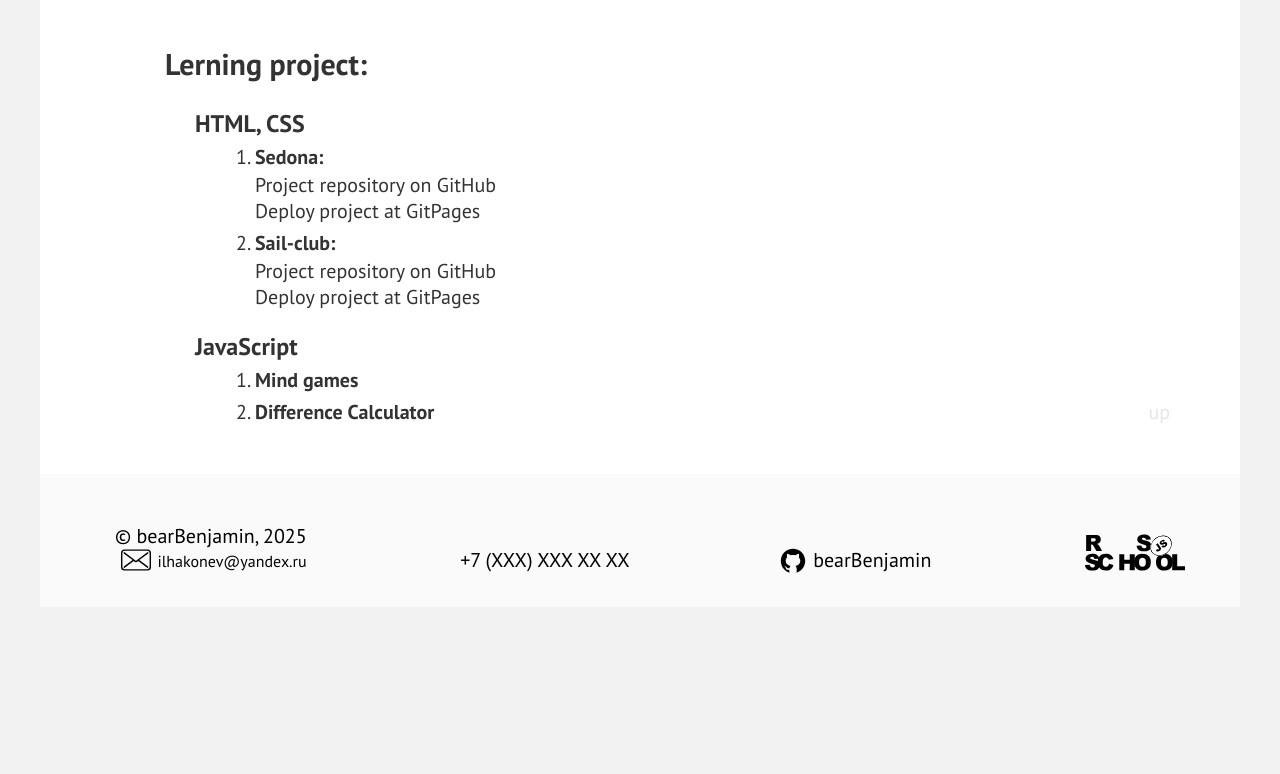
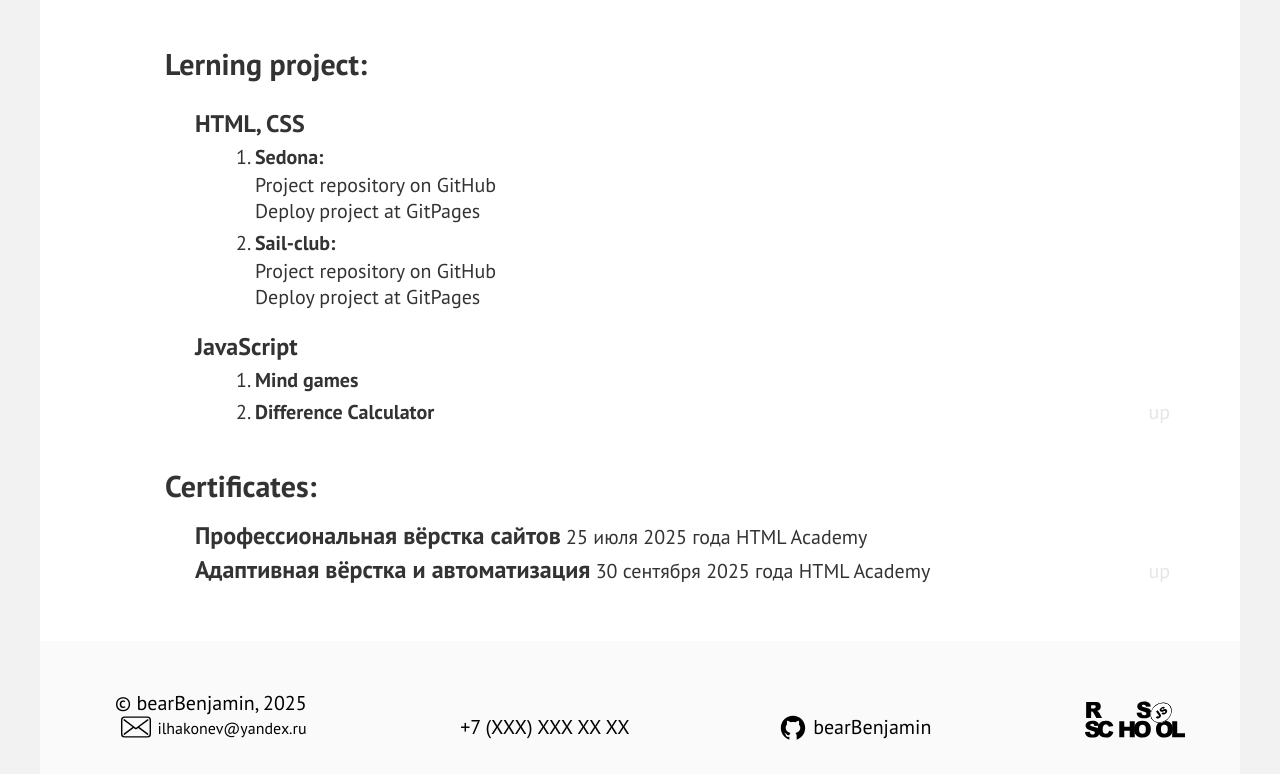
Before and after one commit to bearBenjamin/rsschool-cv, a plain HTML site: page index.html in a window 1280 px wide. Shown: the part 1386-2160 px from the top of the page. Before the commit the page ends 1993 px from the top, so only its background shows below. Drawn offline with Linux system fonts and the light colour scheme.

Commit message:
feat: add section Certificates

```diff
--- a/index.html
+++ b/index.html
@@ -4,6 +4,8 @@
 <head>
   <meta charset="utf-8">
   <title>CV-bearBenjamin</title>
+  <link rel="preload" href="assets/font/ptsans-700.woff2" as="font" crossorigin="anonymous" type="font/woff2">
+  <link rel="preload" href="assets/font/ptsans-400.woff2" as="font" crossorigin="anonymous" type="font/woff2">
   <link rel="stylesheet" href="style.css">
 </head>
 
@@ -52,12 +54,17 @@
               <h2 class="navigation-title">Learning project</h2>
             </a>
           </li>
+          <li class="navigation-item">
+            <a class="navigation-link" href="#certificates">
+              <h2 class="navigation-title">Certificates</h2>
+            </a>
+          </li>
         </ul>
       </nav>
     </header>
     <main class="main-page">
       <section class="about">
-        <img class="avatar" src="assets/image/avatar.jpg" width="210" height="210" alt="аватар">
+        <img class="avatar" src="assets/image/avatar.jpg" width="210" height="210" alt="аватар" loading="lazy">
         <div class="inner-container">
           <h1 class="main-title">Bear benjamin</h1>
           <p class="about-text">student RS-school</p>
@@ -223,6 +230,22 @@
           </li>
         </ul>
       </section>
+      <section class="certificates" id="certificates">
+        <span class="certificates-up">
+          <a class="certificates-up-link" href="#start">up</a>
+        </span>
+        <h2>Certificates:</h2>
+        <ul class="certificates-list">
+          <li class="certificates-item">
+            <a class="certificates-link" href="https://assets.htmlacademy.ru/certificates/intensive/793/2274609.pdf" target="_blank">Профессиональная вёрстка сайтов</a>
+            <span class="certificates-text">25 июля 2025 года HTML Academy</span>
+          </li>
+          <li class="certificates-item">
+            <a class="certificates-link" href="https://assets.htmlacademy.ru/certificates/intensive/667/2274609.pdf" target="_blank">Адаптивная вёрстка и автоматизация</a>
+            <span class="certificates-text">30 сентября 2025 года HTML Academy</span>
+          </li>
+        </ul>
+      </section>
     </main>
     <footer class="page-footer">
       <div class="footer-container">
@@ -230,7 +253,8 @@
           <p class="copyright">&copy; bearBenjamin, 2025</p>
           <p class="email-footer">
             <span class="visually-hidden">Email</span>
-            <a class="footer-email-link" href="mailto:ilhakonev@yandex.ru">ilhakonev@yandex.ru</a></p>
+            <a class="footer-email-link" href="mailto:ilhakonev@yandex.ru">ilhakonev@yandex.ru</a>
+          </p>
         </div>
         <a class="footer-phone" href="tel:+7XXXXXXXXXX">+7 (XXX) XXX XX XX</a>
         <p class="footer-git">
--- a/style.css
+++ b/style.css
@@ -411,6 +411,7 @@ body {
 
 .lerning-project {
   position: relative;
+  margin-bottom: 50px;
   padding-right: 55px;
   padding-left: 55px;
 }
@@ -525,6 +526,44 @@ body {
   margin-bottom: 0;
 }
 
+/* certificates */
+.certificates {
+  position: relative;
+    padding-right: 55px;
+    padding-left: 55px;
+}
+
+.certificates-up {
+  position: absolute;
+  bottom: 0;
+  right: 0;
+}
+
+.certificates-up-link {
+  color: #e5e5e5;
+  text-decoration: none;
+}
+
+.certificates-list {
+  margin: 0;
+  padding: 0;
+  list-style: none;
+}
+
+.certificates-item {
+  margin-bottom: 8px;
+  margin-left: 30px;
+}
+
+.certificates-link {
+    font-weight: 700;
+    font-size: 24px;
+    line-height: 26px;
+    text-align: left;
+    text-decoration: none;
+    color:#333333;
+}
+
 /* footer */
 
 .page-footer {
```
